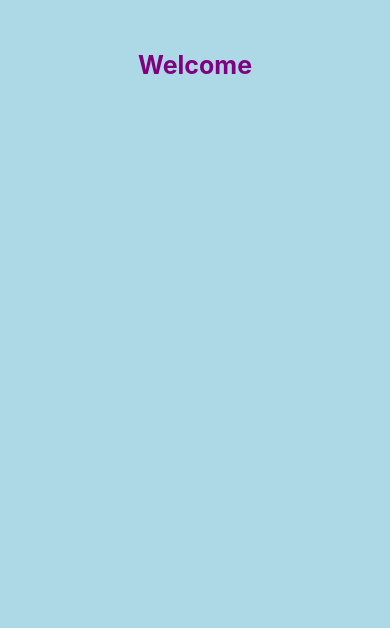
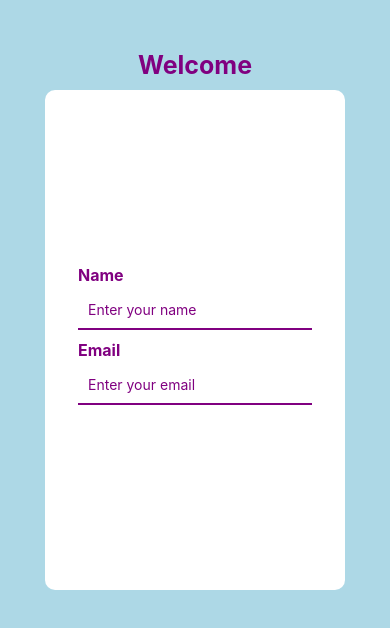
Before and after one commit to xiaoxuansu11041104/NumberGuessingGame, a React Native app: screen / in a window 390 px wide. Shown: the top 628 px of the page. Built offline with nearby package versions, Linux system fonts and the light colour scheme.

Commit message:
Added name input

```diff
--- /dev/null
+++ b/components/Card.js
@@ -0,0 +1,24 @@
+import { StyleSheet, Text, View } from 'react-native'
+import React from 'react'
+
+export default function Card({children}) {
+  return (
+    <View style = {styles.card}>
+        {children}
+    </View>
+  )
+}
+
+const styles = StyleSheet.create({
+    card: {
+        width: 300, // width of the card
+        height: 500, // height of the card
+        backgroundColor: 'white', // white background
+        borderRadius: 10, // rounded corners
+        padding: 20, // padding inside the card
+        alignItems: 'center', // center the content horizontally
+        justifyContent: 'center', // center the content vertically
+        marginVertical: 10, // space between the cards
+
+    },
+})
--- a/screens/StartScreen.js
+++ b/screens/StartScreen.js
@@ -1,12 +1,76 @@
-import { StyleSheet, Text, View } from 'react-native'
-import React from 'react'
+import { StyleSheet, Text, View, TextInput } from 'react-native'
+import React, { useState } from 'react'
 import Header from '../components/Header'
+import Card from '../components/Card'
 
 export default function StartScreen() {
+    // Create state variables for name and nameError
+    const [name, setName] = useState('')
+    const [nameError, setNameError] = useState('')
+
+    // Create state variables for email and emailError
+    const [email, setEmail] = useState('');
+    const [emailError, setEmailError] = useState('');
+
+    //
+
+    // Create a function to handle the name input
+    const handleNameChange = (text) => {
+        // Set the name state variable to the text input
+        setName(text);
+        // Check if the name is empty or a number
+        if (text.length < 2 || !isNaN(text)) {
+            setNameError('Please enter a valid name');
+        } else {
+            // Clear the error message
+            setNameError('');
+
+        }
+    };
+
+    // Create a function to handle the email input
+    const handleEmailChange = (text) => {
+        // Set the email state variable to the text input
+        setEmail(text);
+        // Check if the email is valid
+        if (!text.includes('@') || !text.includes('.')) {
+            setEmailError('Please enter a valid email');
+        } else {
+            // Clear the error message
+            setEmailError('');
+        }
+    }
     return (
         <View style={styles.container}>
             {/* display the header here */}
             <Header />
+            {/* display the card here */}
+            <Card>
+                {/* Name Input */}
+                <View style={styles.inputContainer}>
+                    <Text style={styles.label}>Name</Text>
+                    <TextInput
+                        style={styles.input}
+                        onChangeText={handleNameChange}
+                        value={name}
+                        placeholder="Enter your name"
+                    />
+                    {/* display the name error message here */}
+                    {nameError ? <Text style={styles.errorText}>{nameError}</Text> : null}
+                </View>
+                {/* Email Input */}
+                <View style={styles.inputContainer}>
+                    <Text style={styles.label}>Email</Text>
+                    <TextInput
+                        style={styles.input}
+                        onChangeText={handleEmailChange}
+                        value={email}
+                        placeholder="Enter your email"
+                    />
+                    {/* display the email error message here */}
+                    {emailError ? <Text style={styles.errorText}>{emailError}</Text> : null}
+                </View>
+            </Card>
 
         </View>
     )
@@ -14,13 +78,38 @@ export default function StartScreen() {
 
 const styles = StyleSheet.create({
     container: {
-        flex: 1,
-        backgroundColor: '#ADD8E6',
-        alignItems: 'center',
-        justifyContent: 'flex-start',
-        paddingTop: 50,
+        flex: 1, // take up the whole screen
+        backgroundColor: '#ADD8E6', // light blue background
+        alignItems: 'center', // center items horizontally
+        justifyContent: 'flex-start', // align items to the top
+        paddingTop: 50, // add padding to the top
     },
     text: {
         fontSize: 20,
     },
-})
+    label: {
+        fontSize: 16,
+        color: 'purple',
+        fontWeight: 'bold',
+        marginBottom: 5,
+        textAlign: 'left', // align text to the left
+    },
+
+    inputContainer: {
+        width: '90%',
+        alignItems: 'flex-start', // align items to the left
+    },
+    input: {
+        height: 40,
+        borderBottomColor: 'purple',
+        borderBottomWidth: 2,
+        marginBottom: 10,
+        paddingHorizontal: 10,
+        color: 'purple',
+        width: '100%',
+    },
+    errorText: {
+        color: 'red',
+        marginBottom: 10,
+    },
+});
```
Lines whose indentation alone changed are shown as unchanged.
